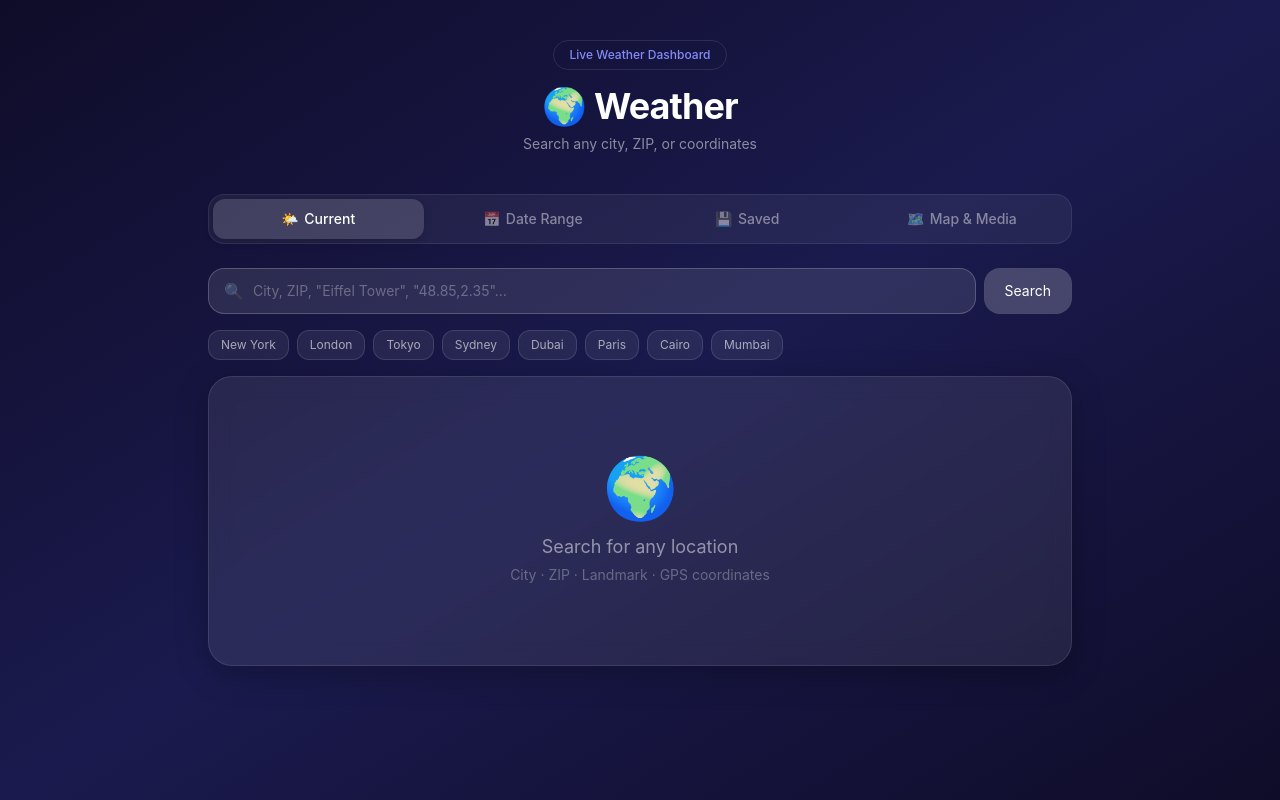
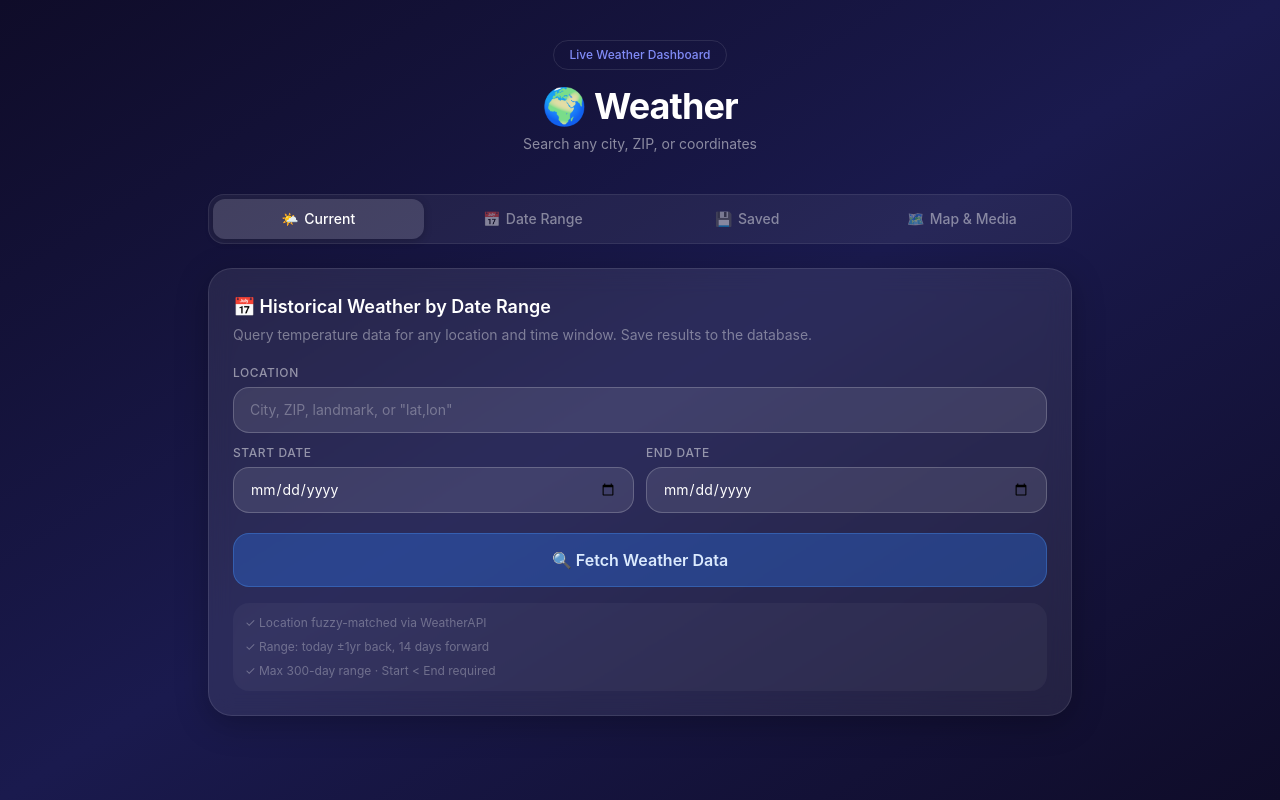
Before and after one commit to OussamaEl-Asri/weatherApp, a React (Vite) app: page / in a window 1280 px wide. Built offline with nearby package versions, Linux system fonts and the light colour scheme.

Commit message:
feat: implement Date Range UI

```diff
--- a/src/components/main.jsx
+++ b/src/components/main.jsx
@@ -1,5 +1,6 @@
 import { useState } from "react"
-import { Current } from "../subComponent/current";
+import { DateRange } from "../subComponent/dateRange";
+// import { Current } from "../subComponent/current";
 
 function Button({icon, text, id, current, setCurrent}) {
 
@@ -57,7 +58,8 @@ export default function  Main() {
                 current={current}
                 setCurrent={setCurrent} />
             </div>
-            <Current />
+            {/* <Current /> */}
+            <DateRange />
         </div>
     )
 }
--- /dev/null
+++ b/src/subComponent/dateRange.jsx
@@ -0,0 +1,58 @@
+import GlassCard from "../glassCard/glassCard";
+import Input from "../input/input";
+
+export function DateRange() {
+    return (
+        <div className="space-y-4">
+            <GlassCard className="p-6">
+                <h2 className="text-white font-semibold text-lg mb-1">
+                    📅 Historical Weather by Date Range
+                </h2>
+                <p className="text-white/40 text-sm mb-5">
+                    Query temperature data for any location and time window.
+                    Save results to the database.
+                </p>
+
+                <div className="space-y-3 mb-5">
+                    <div>
+                        <label className="text-white/50 text-xs mb-1.5 block
+                        font-medium uppercase tracking-wider">Location</label>
+                        <Input value={""}  placeholder='City, ZIP, landmark, or "lat,lon"'/>
+                    </div>
+                    <div className="grid grid-cols-2 gap-3">
+                        <div>
+                            <label className="text-white/50 text-xs mb-1.5 block
+                            font-medium uppercase tracking-wider">Start Date</label>
+                            <Input type="date" value={""}  max={""}/>
+                        </div>
+
+                        <div>
+                            <label className="text-white/50 text-xs mb-1.5
+                            block font-medium uppercase tracking-wider">End Date</label>
+                            <Input type="date" value={""} onChange={""} max={""}/>
+                        </div>
+                    </div>
+                </div>
+
+                <button className="w-full justify-center bg-blue-500/30
+                    hover:bg-blue-500/50 active:scale-95 text-blue-100 border
+                    border-blue-400/30 px-7 py-3.5 text-base font-semibold
+                    rounded-2xl transition-all duration-200 flex items-center
+                    gap-2 disabled:opacity-40 disabled:cursor-not-allowed">
+                    🔍 Fetch Weather Data
+                </button>
+
+                <div
+                    className="mt-4 rounded-2xl p-3 grid grid-cols-1  gap-2"
+                    style={{background:"rgba(255,255,255,0.04)"}}>
+                    {["✓ Location fuzzy-matched via WeatherAPI",
+                    "✓ Range: today ±1yr back, 14 days forward",
+                    "✓ Max 300-day range · Start < End required"].map(t=>(
+                    <p key={t} className="text-white/30 text-xs">{t}</p>
+                    ))}
+                </div>
+
+            </GlassCard>
+        </div>
+    )
+}
```
